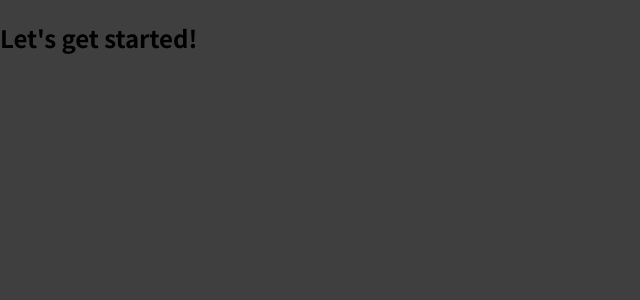
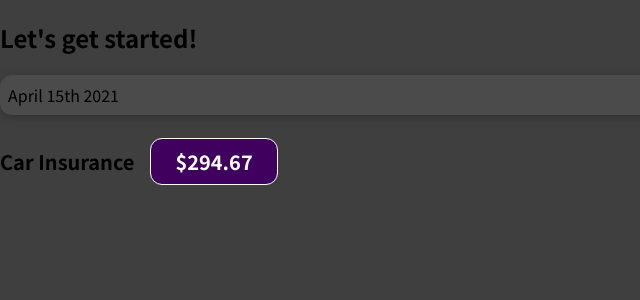
Before and after one commit to vesutiiji/react-complete-guide, a JavaScript app: page / in a window 1280 px wide. Shown: the top 300 px of the page, without its empty margins (0-640 px from the left). Built offline with nearby package versions, Linux system fonts and the light colour scheme.

Commit message:
added ExpenseItem.js and ExpenseItem.css creating first react component.

```diff
--- a/src/App.js
+++ b/src/App.js
@@ -1,7 +1,10 @@
+import ExpenseItem from "./components/ExpenseItem";
+
 function App() {
   return (
     <div>
-      <h2>Let's get started!</h2>
+        <h2>Let's get started!</h2>
+        <ExpenseItem></ExpenseItem>
     </div>
   );
 }
--- /dev/null
+++ b/src/components/ExpenseItem.css
@@ -0,0 +1,56 @@
+.expense-item {
+    display: flex;
+    justify-content: space-between;
+    align-items: center;
+    box-shadow: 0 2px 8px rgba(0, 0, 0, 0.25);
+    padding: 0.5rem;
+    margin: 1rem 0;
+    border-radius: 12px;
+    background-color: #4b4b4b;
+}
+
+.expense-item__description {
+    display: flex;
+    flex-direction: column;
+    gap: 1rem;
+    align-items: flex-end;
+    flex-flow: column-reverse;
+    justify-content: flex-start;
+    flex: 1;
+}
+
+.expense-item h2 {
+    color: #3a3a3a;
+    font-size: 1rem;
+    flex: 1;
+    margin: 0 1rem;
+    color: white;
+}
+
+.expense-item__price {
+    font-size: 1rem;
+    font-weight: bold;
+    color: white;
+    background-color: #40005d;
+    border: 1px solid white;
+    padding: 0.5rem;
+    border-radius: 12px;
+}
+
+@media (min-width: 580px) {
+    .expense-item__description {
+        flex-direction: row;
+        align-items: center;
+        justify-content: flex-start;
+        flex: 1;
+    }
+
+    .expense-item__description h2 {
+        font-size: 1.25rem;
+    }
+
+    .expense-item__price {
+        font-size: 1.25rem;
+        padding: 0.5rem 1.5rem;
+    }
+}
--- /dev/null
+++ b/src/components/ExpenseItem.js
@@ -0,0 +1,13 @@
+import './ExpenseItem.css';
+
+function ExpenseItem() {
+    return (<div>
+                <div className="expense-item">April 15th 2021</div>
+                <div className="expense-item__description">
+                    <h2>Car Insurance</h2>
+                    <div className="expense-item__price">$294.67</div>
+                </div>
+            </div>
+    );
+}
+export default ExpenseItem;
```
